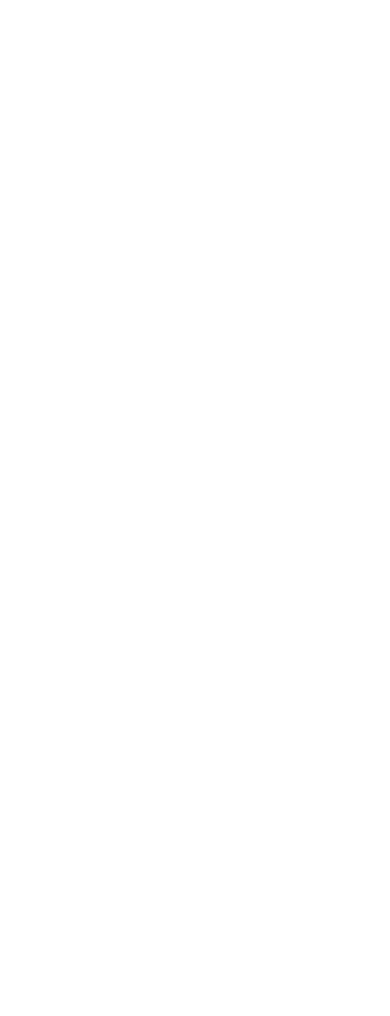
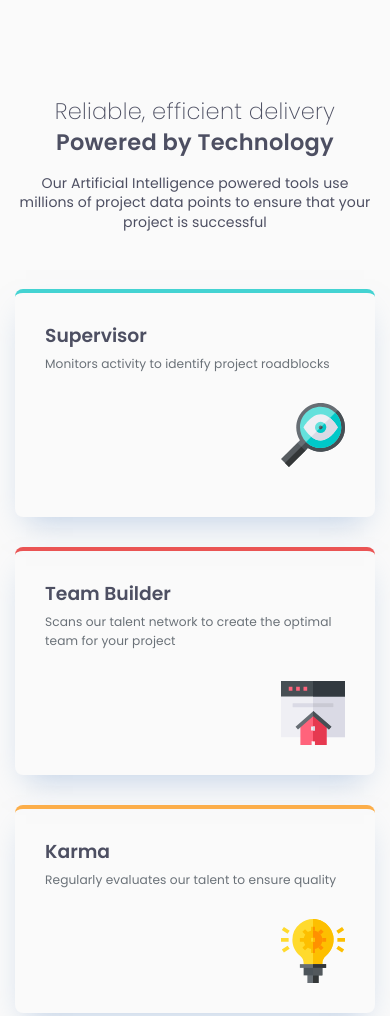
Before and after one commit to kamil-engineer/features, a plain HTML site: page index.html in a window 390 px wide. Shown: the top 1016 px of the page. Before the commit the page ends 844 px from the top, so only its background shows below. Drawn offline with Linux system fonts and the light colour scheme.

Commit message:
feat(responsive): enhance mobile layout and fix intro section

```diff
--- a/index.html
+++ b/index.html
@@ -46,5 +46,78 @@
 
     <link rel="stylesheet" href="style/style.css" />
   </head>
-  <body></body>
+  <body>
+    <div class="content">
+      <div class="wrapper">
+        <main class="features">
+          <section class="section-intro">
+            <h1 class="intro__title">
+              Reliable, efficient delivery
+              <span class="intro__special"> Powered by Technology </span>
+            </h1>
+            <p class="intro__description">
+              Our Artificial Intelligence powered tools use millions of project
+              data points to ensure that your project is successful
+            </p>
+          </section>
+          <section class="section-cards">
+            <div class="card card--supervisor">
+              <h2 class="card__title">Supervisor</h2>
+              <p class="card__description">
+                Monitors activity to identify project roadblocks
+              </p>
+              <img
+                src="./images/icon-supervisor.svg"
+                alt="Supervisor"
+                class="card__icon"
+                width="64"
+                height="64"
+              />
+            </div>
+            <div class="card card--team">
+              <h2 class="card__title">Team Builder</h2>
+              <p class="card__description">
+                Scans our talent network to create the optimal team for your
+                project
+              </p>
+              <img
+                src="./images/icon-team-builder.svg"
+                alt="Team Builder"
+                class="card__icon"
+                width="64"
+                height="64"
+              />
+            </div>
+            <div class="card card--karma">
+              <h2 class="card__title">Karma</h2>
+              <p class="card__description">
+                Regularly evaluates our talent to ensure quality
+              </p>
+              <img
+                src="./images/icon-karma.svg"
+                alt="Karma"
+                class="card__icon"
+                width="64"
+                height="64"
+              />
+            </div>
+            <div class="card card--calculator">
+              <h2 class="card__title">Calculator</h2>
+              <p class="card__description">
+                Uses data from past projects to provide better delivery
+                estimates
+              </p>
+              <img
+                src="./images/icon-calculator.svg"
+                alt="Calculator"
+                class="card__icon"
+                width="64"
+                height="64"
+              />
+            </div>
+          </section>
+        </main>
+      </div>
+    </div>
+  </body>
 </html>
--- a/style/style.css
+++ b/style/style.css
@@ -80,6 +80,7 @@
 }
 
 :root {
+  --color-neutral-400: #fafafa;
   --color-grey-500: #4d4f62;
   --color-grey-400: #6a7178;
   --color-white: #ffffff;
@@ -102,7 +103,7 @@
   --fs-4xl: 3.5rem; /* 56px */
   --fs-5xl: 4.5rem; /* 72px */
 
-  --space-1: 0.25rem; /* 4px */
+  --space-1: 0.375rem; /* 6px */
   --space-2: 0.5rem; /* 8px */
   --space-3: 0.75rem; /* 12px */
   --space-4: 1rem; /* 16px */
@@ -111,9 +112,9 @@
   --space-7: 2.5rem; /* 40px */
   --space-8: 3rem; /* 48px */
   --space-9: 4rem; /* 64px */
-  --space-10: 4.5rem; /* 72px */
+  --space-10: 4.625rem; /* 74px */
   --space-11: 5rem; /* 80px */
-  --space-12: 6rem; /* 96px */
+  --space-12: 6.375rem; /* 102px */
 }
 
 *,
@@ -127,3 +128,137 @@
 body {
   font-family: var(--font-general);
 }
+
+.content {
+  background-color: var(--color-neutral-400);
+  min-height: 100vh;
+  padding: var(--space-12) var(--space-4) 10.1875rem;
+}
+
+.wrapper {
+  --width: 69.625rem;
+  max-width: var(--width);
+  margin: 0 auto;
+}
+
+.features {
+  display: flex;
+  flex-direction: column;
+  gap: var(--space-10);
+}
+
+.section-intro {
+  align-self: center;
+  max-width: 33.75rem;
+  display: flex;
+  flex-direction: column;
+  gap: var(--space-4);
+  text-align: center;
+  color: var(--color-grey-500);
+}
+
+.intro__title {
+  font-weight: 200;
+  line-height: 140%;
+  letter-spacing: 0.25px;
+  font-size: var(--fs-2xl);
+}
+
+.intro__special {
+  display: block;
+  font-weight: 600;
+}
+
+.intro__description {
+  letter-spacing: 0.1px;
+  line-height: 140%;
+  font-size: var(--fs-xs);
+}
+
+.section-cards {
+  display: grid;
+  grid-template-columns: repeat(3, 1fr);
+  grid-template-rows: repeat(2, 1fr);
+  gap: var(--space-6);
+}
+
+.card--supervisor {
+  --local-color: var(--color-cyan);
+
+  grid-column: 1/2;
+  grid-row: 1/-1;
+  align-self: center;
+}
+
+.card--team {
+  --local-color: var(--color-red);
+}
+
+.card--karma {
+  --local-color: var(--color-orange);
+}
+
+.card--calculator {
+  --local-color: var(--color-blue);
+  grid-column: 3/4;
+  grid-row: 1/-1;
+  align-self: center;
+}
+
+.card {
+  border-top: 4px solid var(--local-color);
+  border-radius: 8px;
+  padding: var(--space-6);
+  box-shadow: 0 15px 30px -11px rgba(131, 166, 210, 50%);
+  display: flex;
+  flex-direction: column;
+}
+
+.card__title {
+  color: var(--color-grey-500);
+  line-height: 135%;
+  font-size: var(--fs-md);
+  font-weight: 600;
+  margin-bottom: var(--space-1);
+}
+
+.card__description {
+  color: var(--color-grey-400);
+  letter-spacing: 0.09px;
+  line-height: 160%;
+  font-size: var(--fs-xxs);
+  margin-bottom: var(--space-6);
+}
+
+.card__icon {
+  align-self: end;
+}
+
+@media (max-width: 60.5rem) {
+  html {
+    font-size: 0.9375rem;
+  }
+}
+
+@media (max-width: 48rem) {
+  .features {
+    gap: 3.75rem;
+  }
+
+  .intro__title {
+    font-size: var(--fs-lg);
+  }
+
+  .section-cards {
+    max-width: 25rem;
+    margin: 0 auto;
+    grid-template-columns: 1fr;
+  }
+
+  .card--supervisor,
+  .card--calculator {
+    grid-column: auto;
+    grid-row: auto;
+    align-self: auto;
+  }
+}
```
